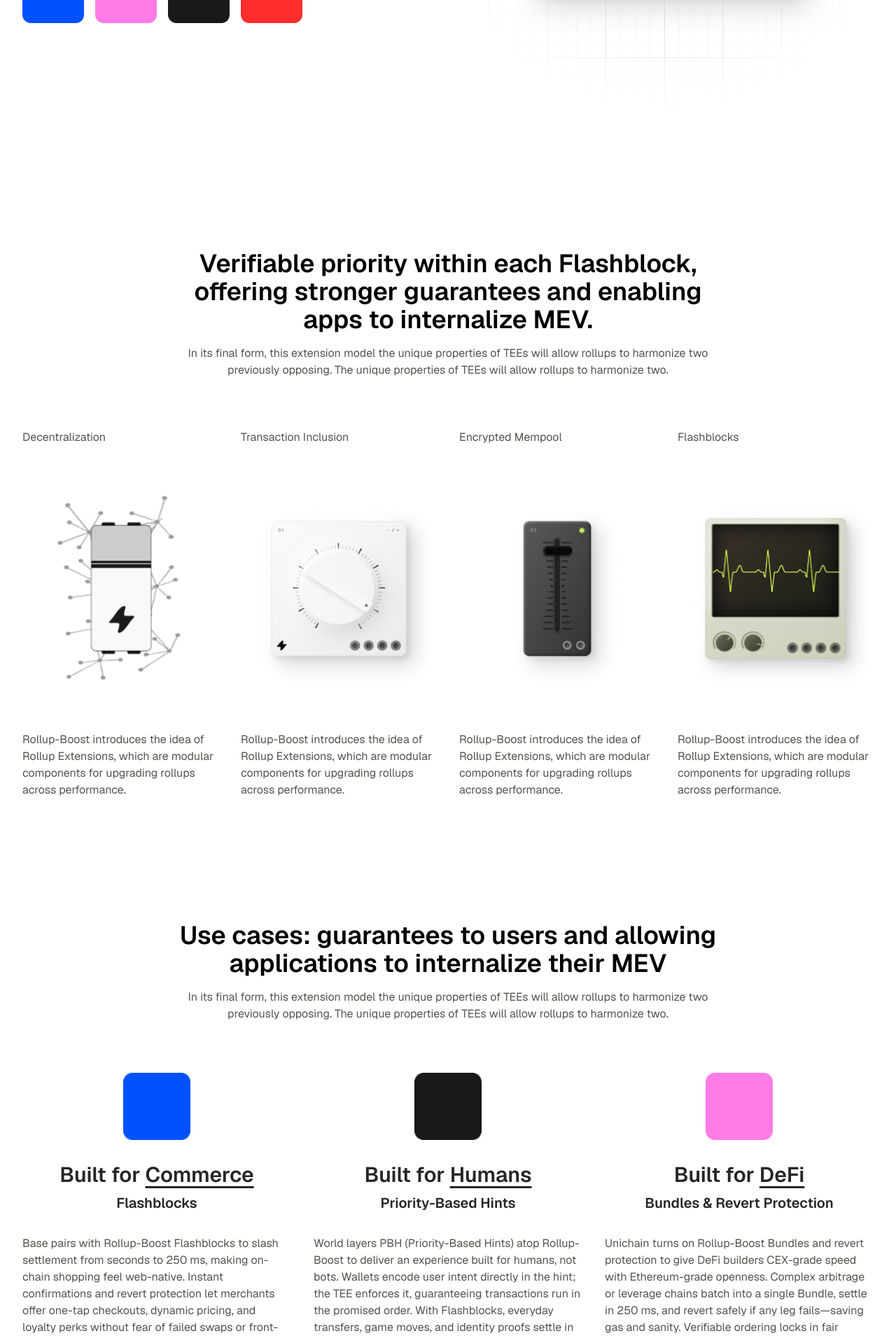
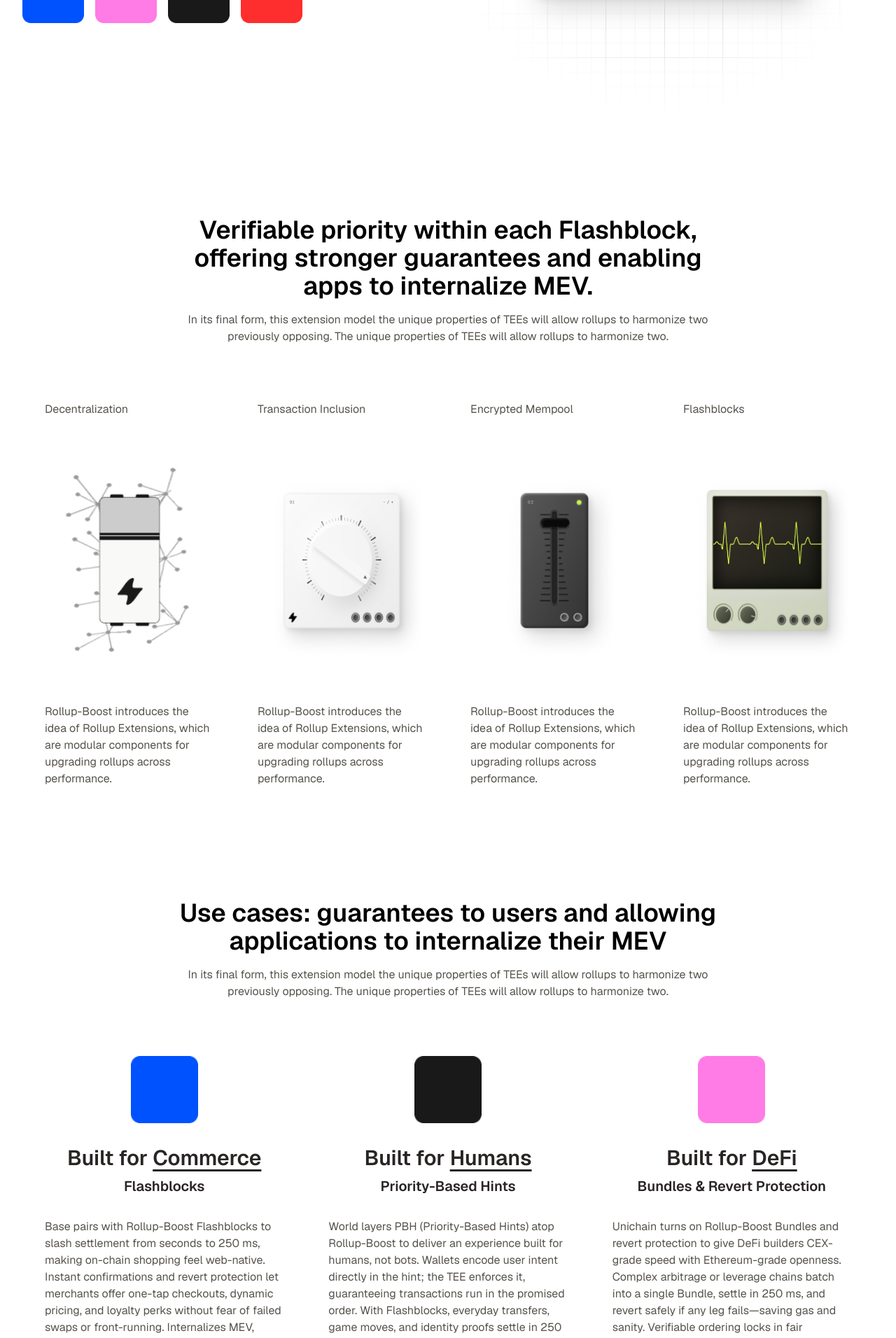
Before and after one commit to deadpine/rollup-boost-landing, a Next.js app: page / in a window 1280 px wide. Shown: the part 459-2371 px from the top of the page at 70% size. Built offline with nearby package versions, Linux system fonts and the light colour scheme.

Commit message:
style updates

```diff
--- a/src/app/page.tsx
+++ b/src/app/page.tsx
@@ -6,7 +6,7 @@
 export default function Home() {
   return (
     // <div className=" grid grid-rows-[20px_1fr_20px] items-center justify-items-center min-h-screen p-8 pb-20 gap-16 sm:p-20">
-    <main className="font-sans flex flex-col items-center sm:items-start space-y-4 px-8 pb-20">
+    <main className="font-sans flex flex-col items-center sm:items-start space-y-20 px-8 pb-20">
 
       <section className="w-full grid grid-cols-1 md:grid-cols-2 gap-5 items-center">
         <div className="flex flex-col ">
@@ -57,7 +57,7 @@
       </section>
 
       <section className="w-full gap-5 items-center">
-        <div className="max-w-3xl mx-auto text-center pt-40 pb-12">
+        <div className="max-w-3xl mx-auto text-center py-12">
           <h2 className="text-black font-semibold text-4xl font-degular pb-4">
             Verifiable priority within each Flashblock, offering stronger guarantees and enabling apps to internalize MEV.
           </h2>
@@ -65,7 +65,7 @@
             In its final form, this extension model  the unique properties of TEEs will allow rollups to harmonize two previously opposing. The unique properties of TEEs will allow rollups to harmonize two.
           </p>
         </div>
-        <div className="grid grid-cols-4 gap-x-8">
+        <div className="grid grid-cols-4">
           <Card
             title="Decentralization"
             image="/images/decentralization.png"
@@ -90,7 +90,7 @@
       </section>
 
       <section className="w-full gap-5 items-center">
-        <div className="max-w-3xl mx-auto text-center pt-40 pb-12">
+        <div className="max-w-3xl mx-auto text-center py-12">
           <h2 className="text-black font-semibold text-4xl font-degular pb-4">
             Use cases: guarantees to users and allowing applications to internalize their MEV
           </h2>
@@ -98,7 +98,7 @@
             In its final form, this extension model  the unique properties of TEEs will allow rollups to harmonize two previously opposing. The unique properties of TEEs will allow rollups to harmonize two.
           </p>
         </div>
-        <div className="grid grid-cols-3 gap-x-8">
+        <div className="grid grid-cols-3">
           <CaseStudy
             logo="/images/base.png"
             builtfor="Commerce"
@@ -181,16 +181,16 @@
           <p>
             tees
           </p>
-          <h2 className="text-black font-semibold text-4xl font-degular">
+          <h2 className="text-black font-semibold text-4xl py-8 font-degular">
             Decentralizing Ethereum’s Last Mile
           </h2>
-          <p>
+          <p className="py-2">
             With decentralization, as with security, the system is only as decentralized as its least decentralized part. If configuration or secrets availability rests on a centralized server, then the system as a whole is centralized as a result — and the same applies equally to governance and service discovery.
           </p>
-          <p>
+          <p className="py-2">
             Tailored decentralization: It’s important to keep decentralization properties at corresponding levels. Forcing service provisioning that has wildly different decentralization properties from the service itself will be much less  inefficient and will create friction — whether it’s much decentralized.
           </p>
-          <p>
+          <p className="py-2">
             This applies especially to the governance model — who controls what and how. The governance model should be consistent throughout the application, provisioning included.
           </p>
         </div>
--- a/src/components/Card.tsx
+++ b/src/components/Card.tsx
@@ -8,7 +8,7 @@
 
 export default function Card({ title, image, description }: CardProps) {
   return (
-    <div className="w-full flex flex-col gap-16 pt-6 overflow-hidden">
+    <div className="w-full flex flex-col gap-16 p-8 overflow-hidden">
 
       <p>{title}</p>
 
--- a/src/components/CaseStudy.tsx
+++ b/src/components/CaseStudy.tsx
@@ -9,7 +9,7 @@
 
 export default function Case({ builtfor, logo, subtitle, description }: CaseProps) {
   return (
-    <div className="w-full flex flex-col gap-8 pt-6 overflow-hidden">
+    <div className="w-full flex flex-col gap-8 p-8 overflow-hidden">
       <div className="w-full flex flex-col items-center justify-center relative">
         <Image
           src={logo}
```
Also changed, not shown: public/images/tees-section.png.
